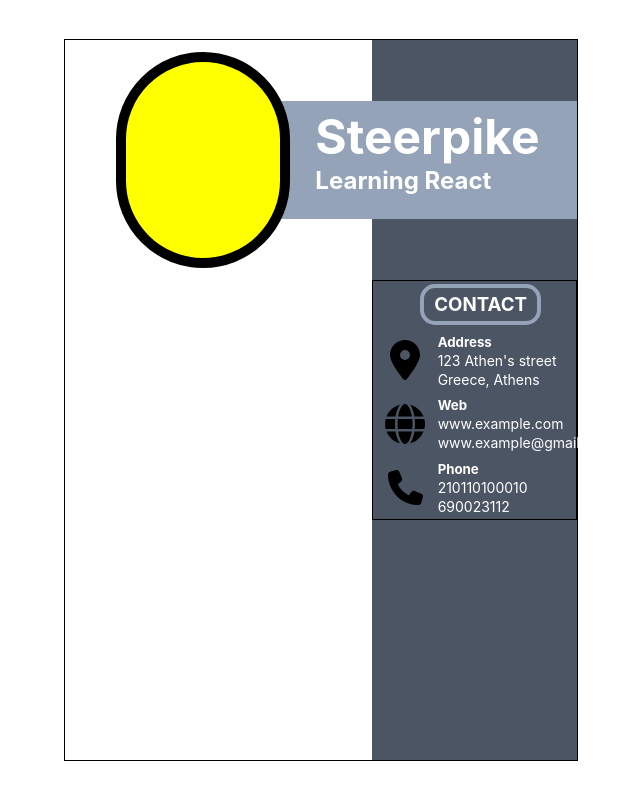
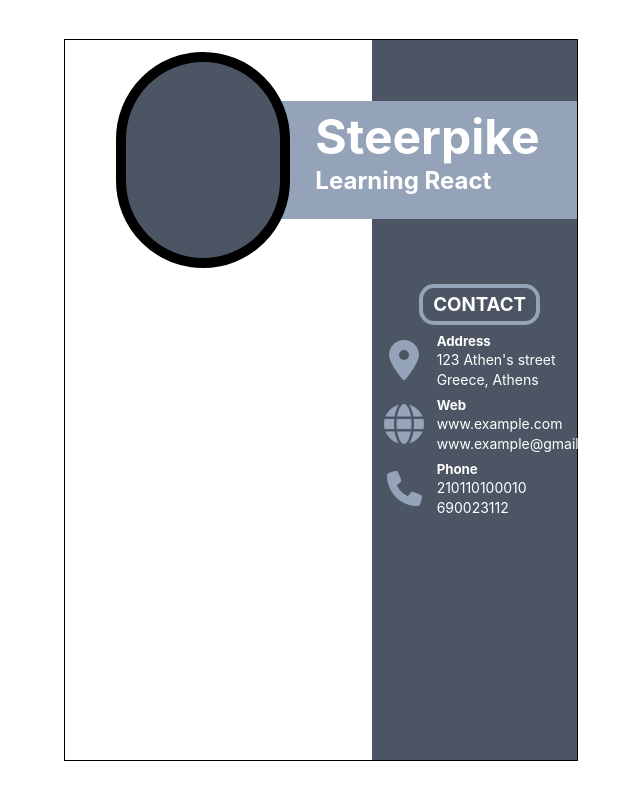
Before and after one commit to Kiwasthal/cv-app-revisited, a React (Create React App) app: page / in a window 1280 px wide. Shown: the whole page, without its empty margins (319-959 px from the left). Built offline with nearby package versions, Linux system fonts and the light colour scheme; the HTML template or start-up script is replaced by a standard one.

Commit message:
Added ThemeContext and useContext hook to extract theme for icon styling

```diff
--- a/src/Components/Contact.js
+++ b/src/Components/Contact.js
@@ -1,5 +1,5 @@
-import styled from 'styled-components';
-import { useState, useRef, useCallback } from 'react';
+import styled, { ThemeContext } from 'styled-components';
+import { useState, useRef, useCallback, useContext } from 'react';
 import { FontAwesomeIcon } from '@fortawesome/react-fontawesome';
 import {
   faLocationDot,
@@ -18,6 +18,9 @@
   const [webHover, isWebHovered] = useHover(false);
   const [phoneHover, isPhoneHovered] = useHover(false);
 
+  const themeContext = useContext(ThemeContext);
+  console.log(themeContext);
+
   return (
     <StyledContactContainer>
       <StyledContactHeader>CONTACT</StyledContactHeader>
@@ -31,6 +34,7 @@
               justifySelf: 'center',
               alignSelf: 'center',
               height: '40px',
+              color: `${themeContext.main}`,
             }}
           />
           {isAddressHovered ? (
@@ -39,7 +43,7 @@
             <UpperText>{addressMain['value']}</UpperText>
           )}
           {isAddressHovered ? (
-            <input {...addressSecondary} />
+            <StyledInput {...addressSecondary} />
           ) : (
             <BottomText>{addressSecondary['value']}</BottomText>
           )}
@@ -53,6 +57,7 @@
               justifySelf: 'center',
               alignSelf: 'center',
               height: '40px',
+              color: `${themeContext.main}`,
             }}
           />
           {isWebHovered ? (
@@ -61,7 +66,7 @@
             <UpperText>{webMain['value']}</UpperText>
           )}
           {isWebHovered ? (
-            <input {...webSecondary} />
+            <StyledInput {...webSecondary} />
           ) : (
             <BottomText>{webSecondary['value']}</BottomText>
           )}
@@ -75,6 +80,7 @@
               justifySelf: 'center',
               alignSelf: 'center',
               height: '35px',
+              color: `${themeContext.main}`,
             }}
           />
           {isPhoneHovered ? (
@@ -83,7 +89,7 @@
             <UpperText>{phoneMain['value']}</UpperText>
           )}
           {isPhoneHovered ? (
-            <input {...phoneSecondary} />
+            <StyledInput {...phoneSecondary} />
           ) : (
             <BottomText>{phoneSecondary['value']}</BottomText>
           )}
@@ -135,7 +141,6 @@
   display: grid;
   grid-template-rows: 20% 1fr;
   grid-area: 2 / 2 / 3 / 3;
-  border: 1px solid black;
   z-index: 1001;
 `;
 
@@ -188,6 +193,20 @@
 const StyledInput = styled.input`
   width: 90%;
   height: 50%;
+  align-self: center;
+  background-color: ${props => props.theme.main};
+  color: ${props => props.theme.secondary};
+  font-size: 14px;
+  outline: none;
+  border: 1px solid ${props => props.theme.main};
+  transition: all 0.2s ease-in;
+  &:hover {
+    border: 1px solid black;
+    &:focus {
+      padding: 4px;
+      transform: scale(1.1);
+    }
+  }
 `;
 
 export default Contact;
--- a/src/Components/Title.js
+++ b/src/Components/Title.js
@@ -64,7 +64,7 @@
   grid-area: 2 / 2 / 3 / 4;
   border: 10px solid black;
   z-index: 1001;
-  background-color: yellow;
+  background-color: ${props => props.theme.secondary};
 `;
 
 const StyledMainHeader = styled.h1`
```
